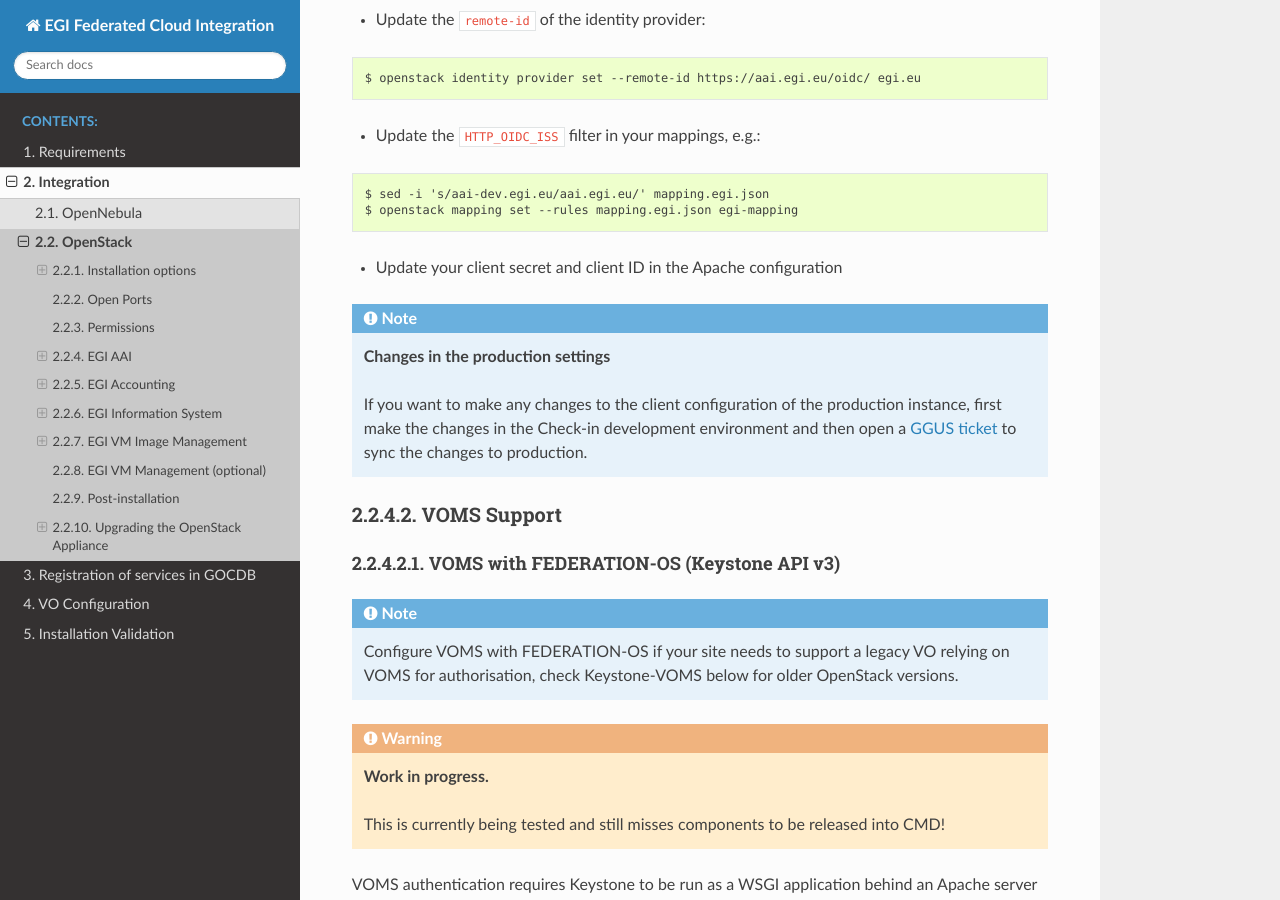
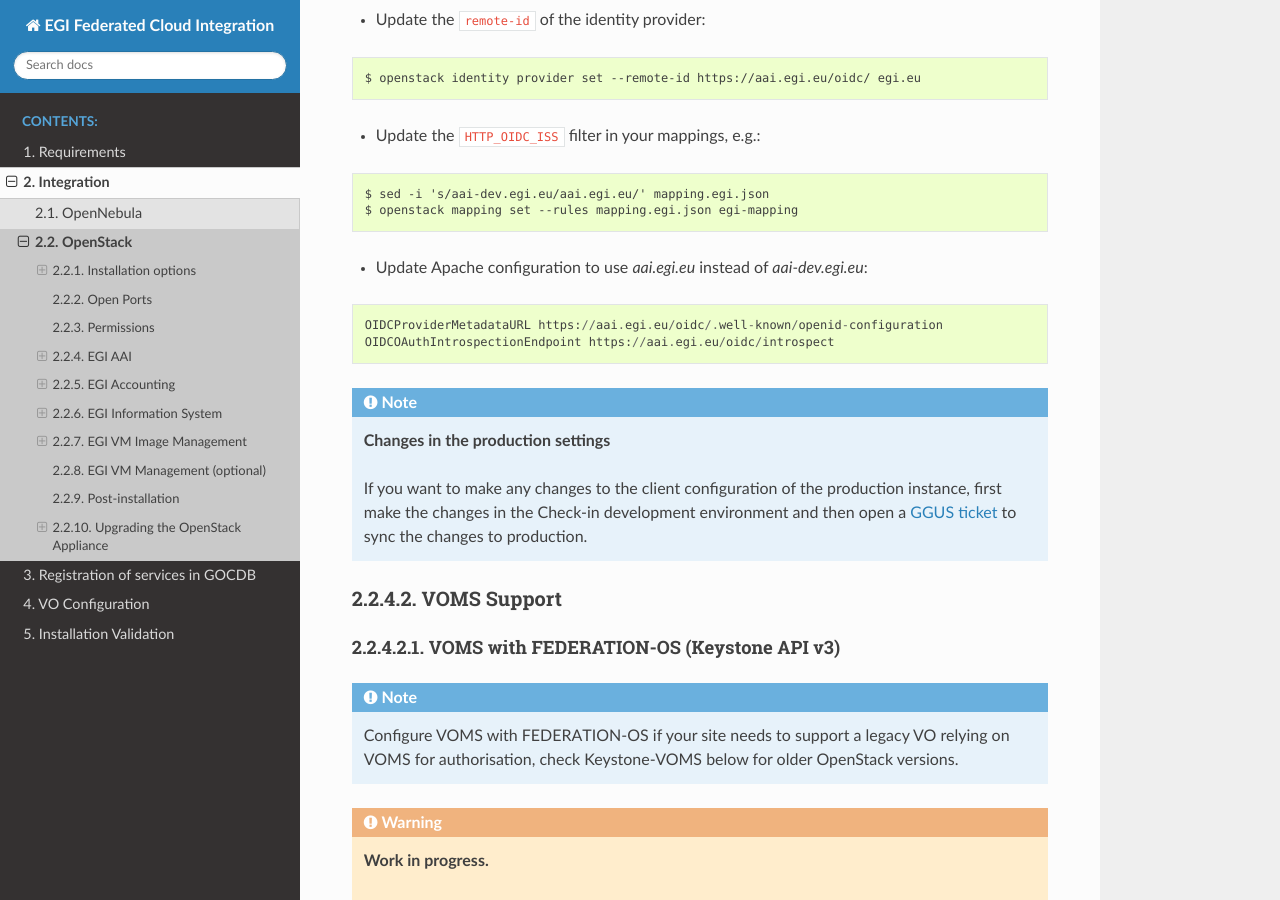
Before and after one commit to EGI-Federation/fedcloud-integration-documentation, a Sphinx documentation site: the page built from source/openstack.rst, in a window 1280 px wide and 900 px high, scrolled down 10452 px. Built offline with Sphinx 7.4.7 and the Read the Docs theme 2.0.0, drawn with Linux system fonts in a browser that asks for light colours; some of the changed text lies outside the part shown.

Commit message:
Checkin updates (#27)
* refeds_edu is deprecated

* Remove occurrences of 2 consecutive spaces

* Add missing update in the Apache configuration

```diff
--- a/source/openstack.rst
+++ b/source/openstack.rst
@@ -35,13 +35,13 @@
 
 .. image:: /_static/OpenStackSite.png
 
-* Authentication of EGI users into your system is performed by configuring the native OpenID Connect support of Keystone. Support for legacy VOs using VOMS requires the installation of the **Keystone-VOMS Authorization plugin** to  allow users with a valid VOMS proxy to obtain tokens to access your OpenStack deployment.
+* Authentication of EGI users into your system is performed by configuring the native OpenID Connect support of Keystone. Support for legacy VOs using VOMS requires the installation of the **Keystone-VOMS Authorization plugin** to allow users with a valid VOMS proxy to obtain tokens to access your OpenStack deployment.
 
 * **cASO** collects accounting data from OpenStack and uses **SSM** to send the records to the central accounting database on the EGI Accounting service (APEL)
 
 * **cloud-info-provider** registers the RC configuration and description through the EGI Information System to facilitate service discovery
 
-* **cloudkeeper** (and **cloudkeeper-os**) synchronises with `EGI AppDB <https://appdb.egi.eu/browse/cloud>`_  so new or updated images can be provided by the RC to user communities (VO).
+* **cloudkeeper** (and **cloudkeeper-os**) synchronises with `EGI AppDB <https://appdb.egi.eu/browse/cloud>`_ so new or updated images can be provided by the RC to user communities (VO).
 
 Not all EGI components need to share the same credentials. They are individually configured, you can use different credentials and permissions if desired.
 
@@ -138,7 +138,7 @@
 
 The integration of OpenStack service providers into the EGI Check-in is a two-step process:
 
-#. Test integration with the development instance of EGI Check-in. This will allow you to check complete the complete functionality of the system without affecting  the production Check-in service.
+#. Test integration with the development instance of EGI Check-in. This will allow you to check complete the complete functionality of the system without affecting the production Check-in service.
 
 #. Once the integration is working correctly, register your provider with the production instance of EGI Check-in to allow members of the EGI User Community to access your service.
 
@@ -205,7 +205,7 @@
     OIDCRedirectURI https://<your keystone endpoint>/v3/auth/OS-FEDERATION/websso/openid/redirect
 
     # OAuth for CLI access
-    OIDCOAuthIntrospectionEndpoint  https://aai-dev.egi.eu/oidc/introspect
+    OIDCOAuthIntrospectionEndpoint https://aai-dev.egi.eu/oidc/introspect
     OIDCOAuthClientID <client id>
     OIDCOAuthClientSecret <client secret>
 
@@ -213,13 +213,13 @@
     OIDCCacheShmEntrySizeMax 65536
 
     <Location ~ "/v3/auth/OS-FEDERATION/websso/openid">
-            AuthType  openid-connect
-            Require   valid-user
+            AuthType openid-connect
+            Require valid-user
     </Location>
 
     <Location ~ "/v3/OS-FEDERATION/identity_providers/egi.eu/protocols/openid/auth">
             Authtype oauth20
-            Require   valid-user
+            Require valid-user
     </Location>
 
 Be sure to enable the mod_auth_oidc module in Apache, in Ubuntu:
@@ -511,7 +511,12 @@
     $ sed -i 's/aai-dev.egi.eu/aai.egi.eu/' mapping.egi.json
     $ openstack mapping set --rules mapping.egi.json egi-mapping
 
-* Update your client secret and client ID in the Apache configuration
+* Update Apache configuration to use `aai.egi.eu` instead of `aai-dev.egi.eu`:
+
+::
+
+    OIDCProviderMetadataURL https://aai.egi.eu/oidc/.well-known/openid-configuration
+    OIDCOAuthIntrospectionEndpoint https://aai.egi.eu/oidc/introspect
 
 .. note::
 
@@ -652,7 +657,7 @@
 
 ::
 
-    $ openstack  federation protocol create --identity-provider egi.eu --mapping voms  mapped
+    $ openstack federation protocol create --identity-provider egi.eu --mapping voms mapped
     +-------------------+--------+
     | Field             | Value  |
     +-------------------+--------+
```
Also changed, not shown: other parts of source/openstack.rst (+2 -2 lines).
